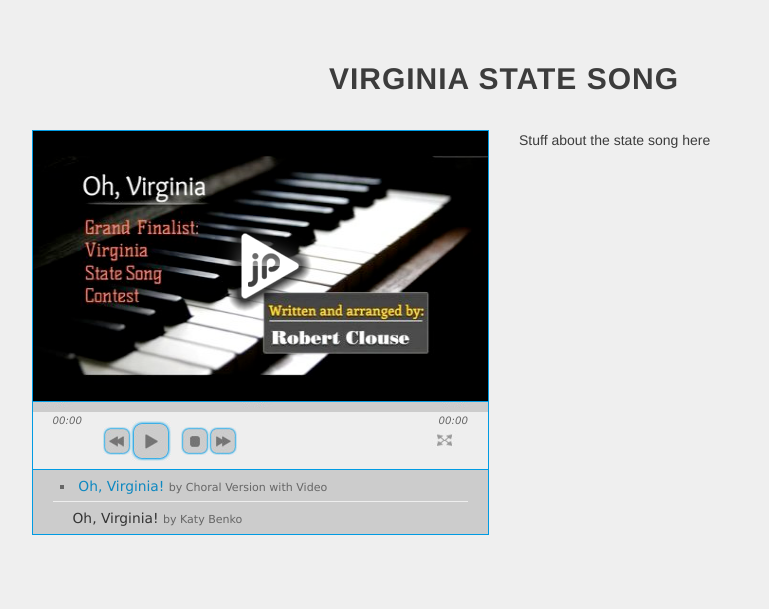
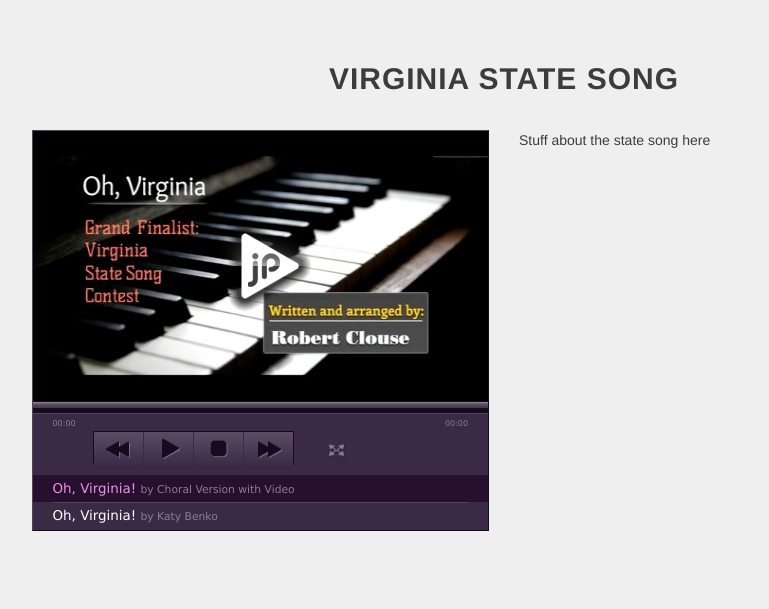
Before and after one commit to alleyway/bobclouse, a website: page index.html in a window 1280 px wide. Shown: the part 1660-2269 px from the top of the page, without its empty margins (136-905 px from the left). Drawn offline with Linux system fonts and the light colour scheme.

```diff
--- a/index.html
+++ b/index.html
@@ -15,7 +15,7 @@
     <link href="bower_components/bootstrap/dist/css/bootstrap.min.css" rel="stylesheet">
 
     <!-- Custom CSS -->
-    <link type="text/css" href="bower_components/jplayer/dist/skin/blue.monday/css/jplayer.blue.monday.css" rel="stylesheet" />
+    <link type="text/css" href="bower_components/jplayer/dist/skin/pink.flag/css/jplayer.pink.flag.min.css" rel="stylesheet" />
 
     <link type="text/css" href="css/grayscale.css" rel="stylesheet">
     <!-- Custom Fonts -->
@@ -180,13 +180,13 @@
                                             <!--<div class="jp-volume-bar-value"></div>-->
                                         <!--</div>-->
                                     <!--</div>-->
-                                    <div class="jp-controls" style="margin-left: 70px">
+                                    <div class="jp-controls" style=" margin-left: 60px;">
                                         <button class="jp-previous" role="button" tabindex="0">previous</button>
                                         <button class="jp-play" role="button" tabindex="0">play</button>
                                         <button class="jp-stop" role="button" tabindex="0">stop</button>
                                         <button class="jp-next" role="button" tabindex="0">next</button>
                                     </div>
-                                    <div class="jp-toggles" style="width: 60px;">
+                                    <div class="jp-toggles" >
                                         <!--<button class="jp-repeat" role="button" tabindex="0">repeat</button>-->
                                         <!--<button class="jp-shuffle" role="button" tabindex="0">shuffle</button>-->
                                         <button class="jp-full-screen" role="button" tabindex="0">full screen</button>
```
